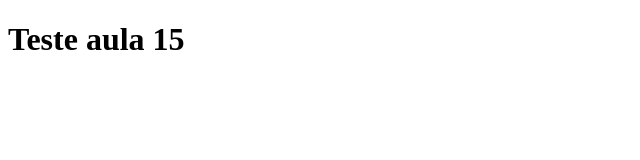
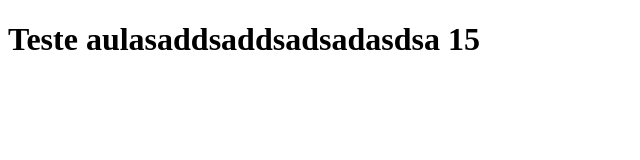
Before and after one commit to Jnathan-c/Criacao_de_sites, a plain HTML site: page index.html in a window 1280 px wide. Shown: the whole page, without its empty margins (0-640 px from the left). Drawn offline with Linux system fonts and the light colour scheme.

Commit message:
Update index.html

```diff
--- a/index.html
+++ b/index.html
@@ -7,6 +7,6 @@
     <title>Atividade</title>
 </head>
 <body>
-    <h1>Teste aula 15</h1>
+    <h1>Teste aulasaddsaddsadsadasdsa 15</h1>
 </body>
 </html>
```
